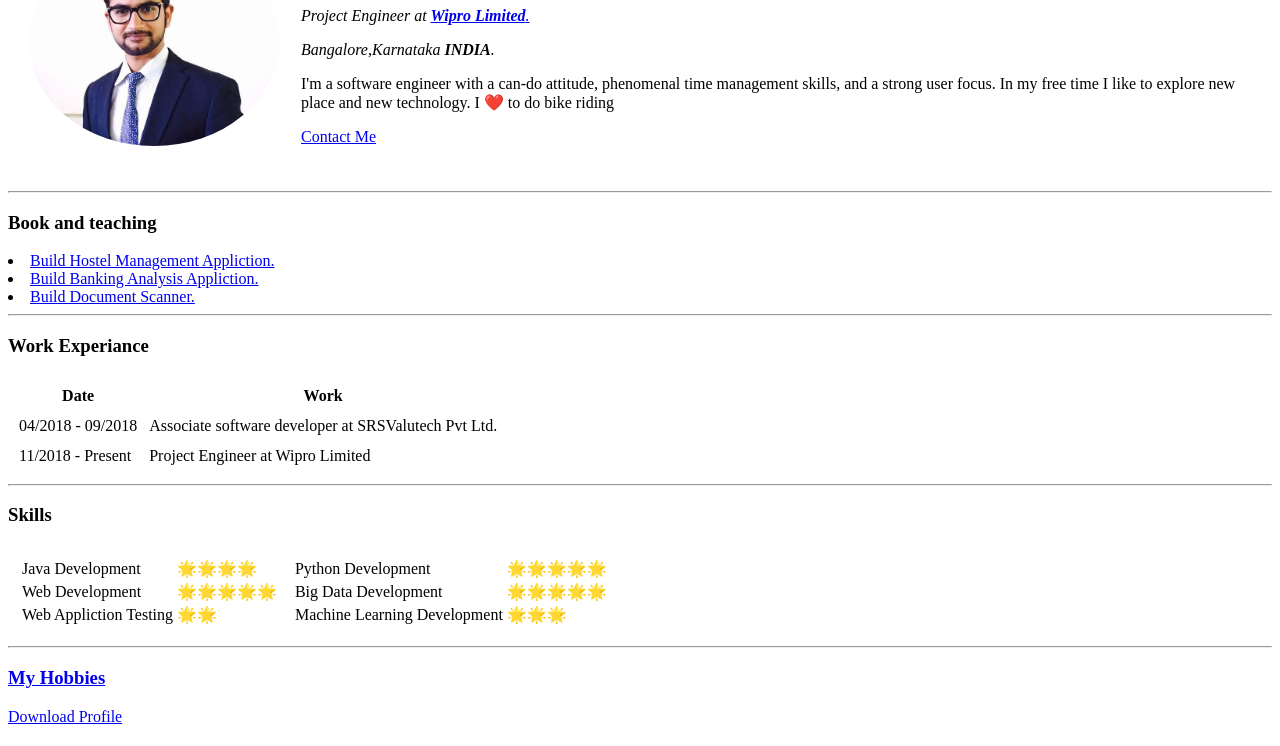
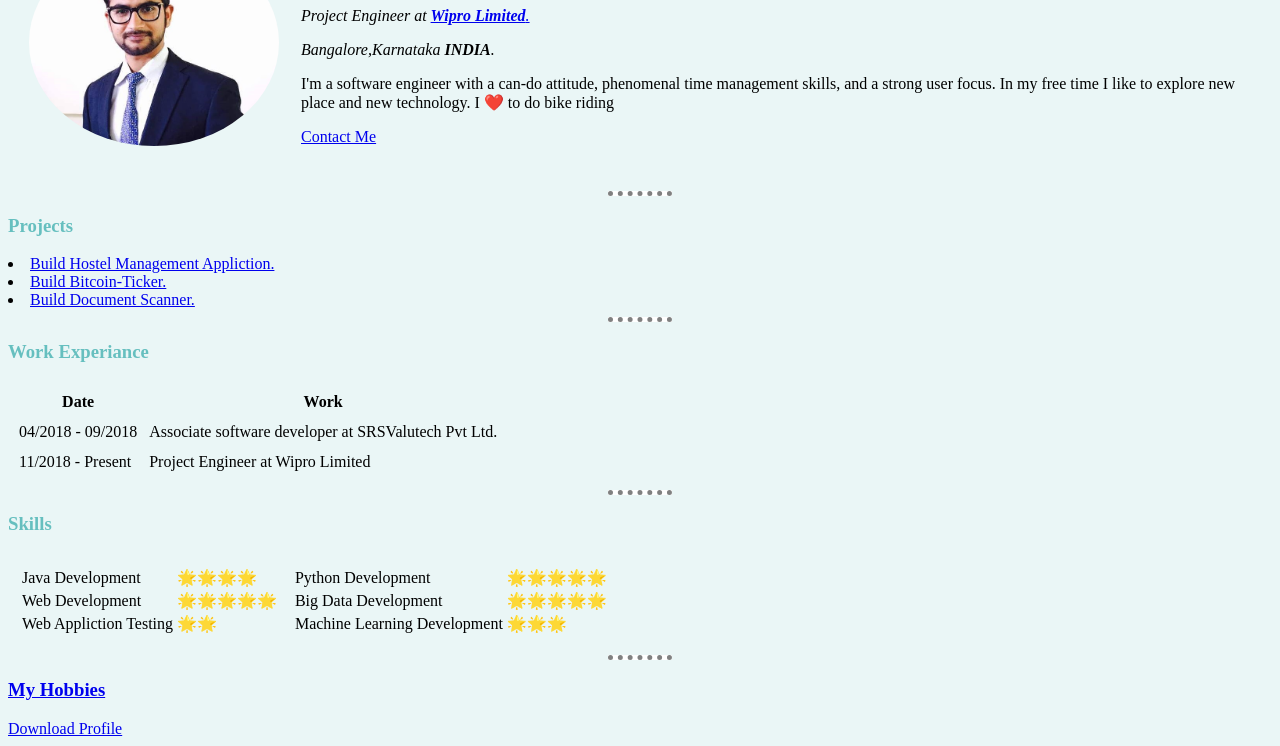
Before and after one commit to RaviVaishnav20/cv, a plain HTML site: page index.html in a window 1280 px wide. Shown: the part 102-848 px from the top of the page. Drawn offline with Linux system fonts and the light colour scheme.

Commit message:
cv updated

```diff
--- /dev/null
+++ b/css/styles.css
@@ -0,0 +1,18 @@
+body{
+  background-color: #EAF6F6;
+}
+hr{
+  background-color: white;
+  border-style: none;
+  border-top-style: dotted;
+  border-color: grey;
+  border-width: 5px;
+
+  width: 5%;
+}
+h1{
+  color: #66BFBF;
+}
+h3{
+    color: #66BFBF;
+}
--- a/index.html
+++ b/index.html
@@ -4,13 +4,13 @@
 <head>
   <meta charset="utf-8">
   <title>♔ Ravi's Personal Site</title>
-
+<link rel="stylesheet" href="css/styles.css">
 </head>
 
 <body>
   <table cellspacing="20">
     <tr>
-      <td><img src="ravi_profile_picture.jpg" alt="Ravi Profile Piture" style="width:250px; border-radius: 50%;"></td>
+      <td><img src="images/ravi_profile_picture.jpg" alt="Ravi Profile Piture" style="width:250px; border-radius: 50%;"></td>
       <td>
         <h1>Ravi Das Vaishnav</h1>
         <p><em>Project Engineer at <strong> <a href="https://www.wipro.com/en-IN/">Wipro Limited</strong>.</a></em></p>
@@ -26,9 +26,9 @@
 
 
   <hr>
-  <h3>Book and teaching</h3 <ul>
+  <h3>Projects</h3 <ul>
   <li><a href="https://github.com/RaviVaishnav20/Hostel_Management">Build Hostel Management Appliction.</a></li>
-  <li> <a href="https://github.com/RaviVaishnav20/banking-Analysis">Build Banking Analysis Appliction.</a></li>
+  <li> <a href="https://github.com/RaviVaishnav20/Bitcoin-Ticker">Build Bitcoin-Ticker.</a></li>
   <li><a href="https://github.com/RaviVaishnav20/Scan_Document-Image_Processing">Build Document Scanner.</a></li>
   </ul>
   <hr>
@@ -93,7 +93,7 @@
 
 
   <h3><a href="hobbies.html">My Hobbies</a></h3>
-  <a download href="Ravi Das Vaishnav_20054076.pdf">Download Profile</a>
+  <a download href="Profile.pdf">Download Profile</a>
 </body>
 
 </html
```
Also changed, not shown: contact-me.html (+3 -2 lines), hobbies.html (+2 -1 lines), 1_9npNPVH7iNJ64Koq7EcW5A.jpeg (added), images/ravi_profile_picture.jpg (added), 3 other files.
